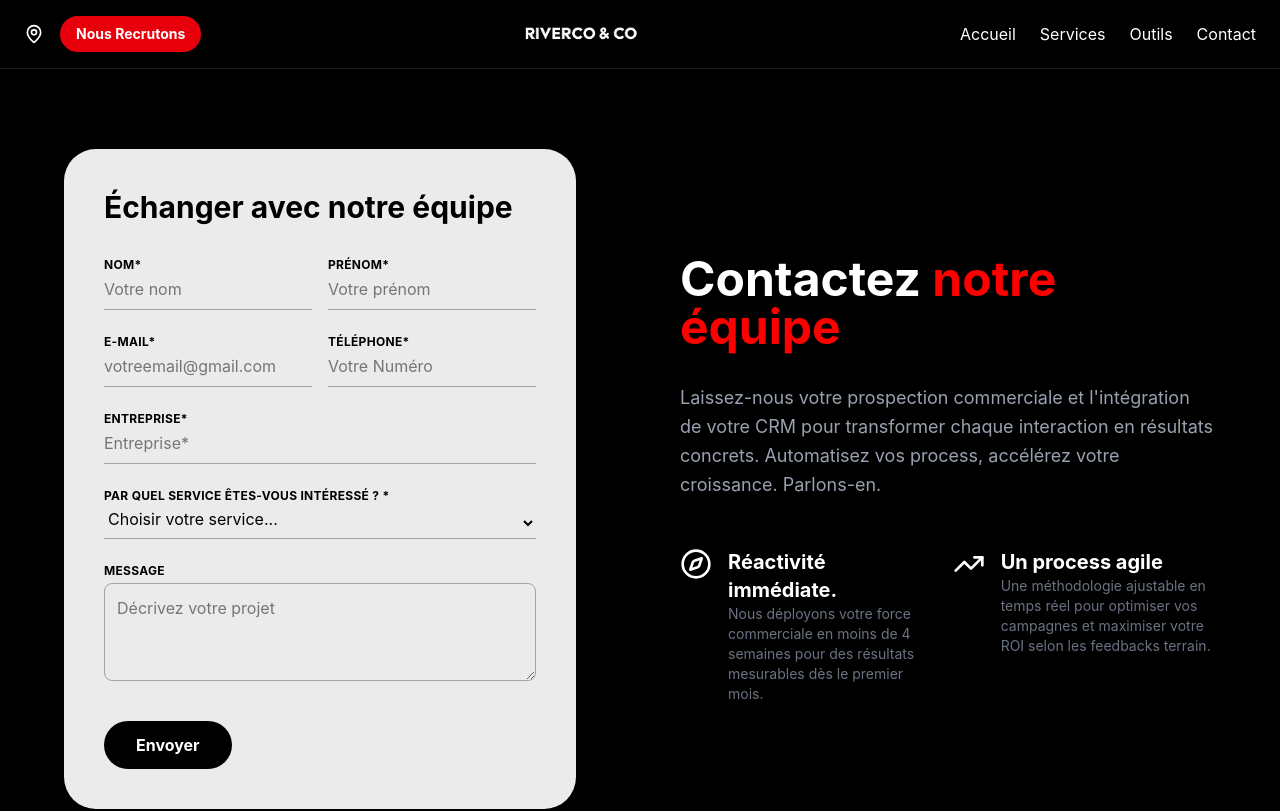
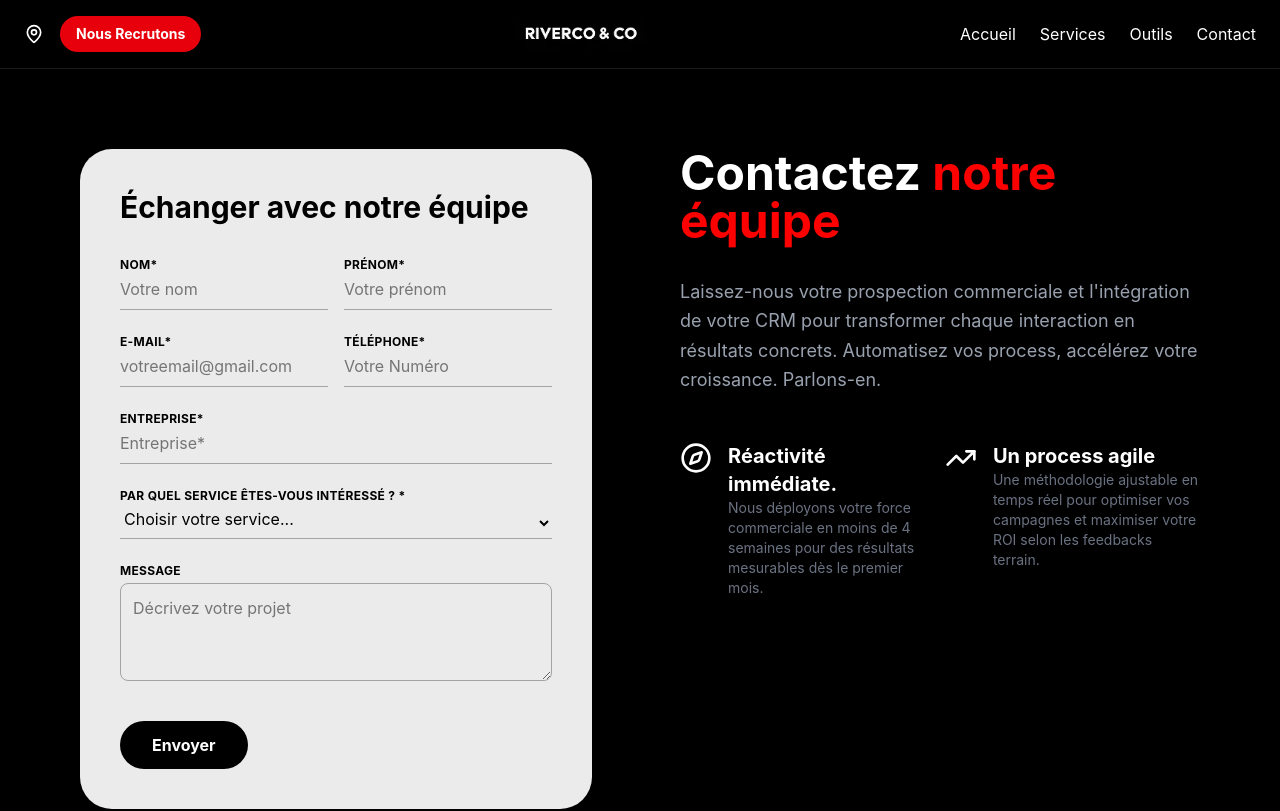
Before and after one commit to 4skygroup/riverco-and-co, a React (Vite) app: page /contact in a window 1280 px wide. Shown: the top 811 px of the page. Built offline with nearby package versions, Linux system fonts and the light colour scheme.

Commit message:
fix(layout): align contact form and info section to top

```diff
--- a/src/components/contact/ContactForm.tsx
+++ b/src/components/contact/ContactForm.tsx
@@ -3,36 +3,91 @@ export default function ContactForm() {
       <div className="bg-[#EBEBEB] p-8 md:p-10 rounded-4xl w-full max-w-lg text-black">
         <h2 className="text-3xl font-bold mb-8">Échanger avec notre équipe</h2>
 
-            <form className="flex flex-col gap-6" onSubmit={(e) => e.preventDefault()}>
+        <form
+          className="flex flex-col gap-6"
+          onSubmit={(e) => e.preventDefault()}
+        >
           <div className="grid grid-cols-1 md:grid-cols-2 gap-4">
             <div className="flex flex-col gap-1">
-                        <label className="text-xs font-bold uppercase tracking-wide">NOM*</label>
-                        <input type="text" placeholder="Votre nom" className="bg-transparent border-b border-black/30 pb-2 focus:outline-none focus:border-black transition-colors" />
+              <label
+                htmlFor="nom"
+                className="text-xs font-bold uppercase tracking-wide"
+              >
+                NOM*
+              </label>
+              <input
+                id="nom"
+                type="text"
+                placeholder="Votre nom"
+                className="bg-transparent border-b border-black/30 pb-2 focus:outline-none focus:border-black transition-colors"
+              />
             </div>
             <div className="flex flex-col gap-1">
-                        <label className="text-xs font-bold uppercase tracking-wide">PRÉNOM*</label>
-                        <input type="text" placeholder="Votre prénom" className="bg-transparent border-b border-black/30 pb-2 focus:outline-none focus:border-black transition-colors" />
+              <label
+                htmlFor="prenom"
+                className="text-xs font-bold uppercase tracking-wide"
+              >
+                PRÉNOM*
+              </label>
+              <input
+                id="prenom"
+                type="text"
+                placeholder="Votre prénom"
+                className="bg-transparent border-b border-black/30 pb-2 focus:outline-none focus:border-black transition-colors"
+              />
             </div>
           </div>
 
           <div className="grid grid-cols-1 md:grid-cols-2 gap-4">
             <div className="flex flex-col gap-1">
-                        <label className="text-xs font-bold uppercase tracking-wide">E-MAIL*</label>
-                        <input type="email" placeholder="votreemail@gmail.com" className="bg-transparent border-b border-black/30 pb-2 focus:outline-none focus:border-black transition-colors" />
+              <label
+                htmlFor="email"
+                className="text-xs font-bold uppercase tracking-wide"
+              >
+                E-MAIL*
+              </label>
+              <input
+                id="email"
+                type="email"
+                placeholder="votreemail@gmail.com"
+                className="bg-transparent border-b border-black/30 pb-2 focus:outline-none focus:border-black transition-colors"
+              />
             </div>
             <div className="flex flex-col gap-1">
-                        <label className="text-xs font-bold uppercase tracking-wide">TÉLÉPHONE*</label>
-                        <input type="tel" placeholder="Votre Numéro" className="bg-transparent border-b border-black/30 pb-2 focus:outline-none focus:border-black transition-colors" />
+              <label
+                htmlFor="tel"
+                className="text-xs font-bold uppercase tracking-wide"
+              >
+                TÉLÉPHONE*
+              </label>
+              <input
+                id="tel"
+                type="tel"
+                placeholder="Votre Numéro"
+                className="bg-transparent border-b border-black/30 pb-2 focus:outline-none focus:border-black transition-colors"
+              />
             </div>
           </div>
 
           <div className="flex flex-col gap-1">
-                    <label className="text-xs font-bold uppercase tracking-wide">ENTREPRISE*</label>
-                    <input type="text" placeholder="Entreprise*" className="bg-transparent border-b border-black/30 pb-2 focus:outline-none focus:border-black transition-colors" />
+            <label
+              htmlFor="company"
+              className="text-xs font-bold uppercase tracking-wide"
+            >
+              ENTREPRISE*
+            </label>
+            <input
+              id="company"
+              type="text"
+              placeholder="Entreprise*"
+              className="bg-transparent border-b border-black/30 pb-2 focus:outline-none focus:border-black transition-colors"
+            />
           </div>
 
           <div className="flex flex-col gap-1">
-                    <label className="text-xs font-bold uppercase tracking-wide">Par quel service êtes-vous intéressé ? *</label>
+            <label className="text-xs font-bold uppercase tracking-wide">
+              Par quel service êtes-vous intéressé ? *
+            </label>
             <select className="bg-transparent border-b border-black/30 pb-2 focus:outline-none focus:border-black transition-colors">
               <option>Choisir votre service...</option>
               <option>Agence de prospection</option>
@@ -41,8 +96,14 @@ export default function ContactForm() {
           </div>
 
           <div className="flex flex-col gap-1">
-                    <label className="text-xs font-bold uppercase tracking-wide">MESSAGE</label>
-                    <textarea placeholder="Décrivez votre projet" rows={3} className="bg-transparent border border-black/30 rounded-lg p-3 focus:outline-none focus:border-black transition-colors" />
+            <label className="text-xs font-bold uppercase tracking-wide">
+              MESSAGE
+            </label>
+            <textarea
+              placeholder="Décrivez votre projet"
+              rows={3}
+              className="bg-transparent border border-black/30 rounded-lg p-3 focus:outline-none focus:border-black transition-colors"
+            />
           </div>
 
           <button className="bg-black text-white py-3 px-8 rounded-full font-bold w-fit mt-4 hover:bg-gray-800 transition-colors">
--- a/src/components/contact/ContactInfo.tsx
+++ b/src/components/contact/ContactInfo.tsx
@@ -3,9 +3,9 @@ import { Compass, TrendingUp } from 'lucide-react';
 export default function InfoSection() {
     return (
         <div className="flex flex-col gap-8 text-white max-w-xl">
-            <h2 className="text-4xl md:text-5xl font-bold">
+            <h1 className="text-4xl md:text-5xl font-bold">
                 Contactez <span className="text-[#FF0000]">notre équipe</span>
-            </h2>
+            </h1>
             <p className="text-gray-400 text-lg leading-relaxed">
                 Laissez-nous votre prospection commerciale et l'intégration de votre CRM pour transformer chaque interaction en résultats concrets. Automatisez vos process, accélérez votre croissance. Parlons-en.
             </p>
--- a/src/components/services/Cta.tsx
+++ b/src/components/services/Cta.tsx
@@ -1,9 +1,11 @@
+import { Link } from "react-router-dom";
+
 export default function Cta() {
     return (
         <div className="w-full text-center py-16">
-            <button className="bg-transparent border border-white hover:bg-white/10 text-white font-medium px-8 py-3 rounded-full transition-all">
+            <Link to='/contact' className="bg-transparent border border-white hover:bg-white/10 text-white font-medium px-8 py-3 rounded-full transition-all">
                 Demander Un RDV
-            </button>
+            </Link>
         </div>
     );
 }
--- a/src/components/services/ServiceCard.tsx
+++ b/src/components/services/ServiceCard.tsx
@@ -24,7 +24,7 @@ export default function ServiceCard({ title, description, stats }: Props) {
 
             {/* Partie Texte */}
             <div className="w-full md:w-1/2 flex flex-col gap-4">
-                <h3 className="text-xl md:text-2xl font-bold">{title}</h3>
+                <h2 className="text-xl md:text-2xl font-bold">{title}</h2>
                 <p className="text-gray-400 text-sm md:text-base leading-relaxed">{description}</p>
             </div>
         </div>
--- a/src/pages/Contact.tsx
+++ b/src/pages/Contact.tsx
@@ -11,12 +11,18 @@ export default function Contact() {
         canonical="https://rivercoandco.com/contact"
       />
 
-      <div className="min-h-screen bg-black py-20 px-6 md:px-16 flex items-center justify-center">
-        <div className="max-w-7xl w-full grid grid-cols-1 lg:grid-cols-2 gap-20 items-center">
-          <ContactForm />
-          <InfoSection />
+      <main className="min-h-screen bg-black py-20 px-6 md:px-20 flex items-center justify-center">
+
+        <div className="max-w-7xl w-full grid grid-cols-1 lg:grid-cols-2 gap-20 items-start">
+          <div className="order-1 lg:order-2">
+            <InfoSection />
+          </div>
+
+          <div className="order-2 lg:order-1">
+            <ContactForm />
+          </div>
         </div>
-      </div>
+      </main>
     </>
   );
 }
```
Lines whose indentation alone changed are shown as unchanged.
